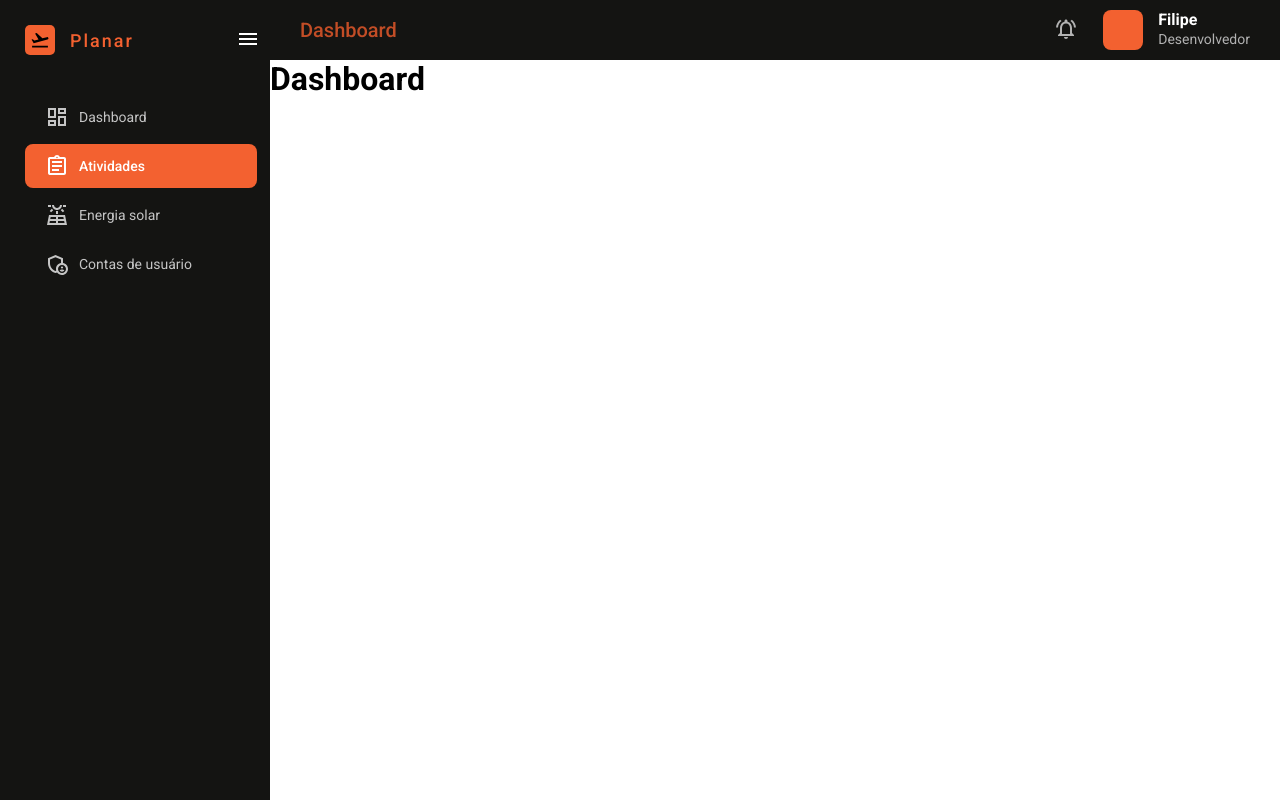
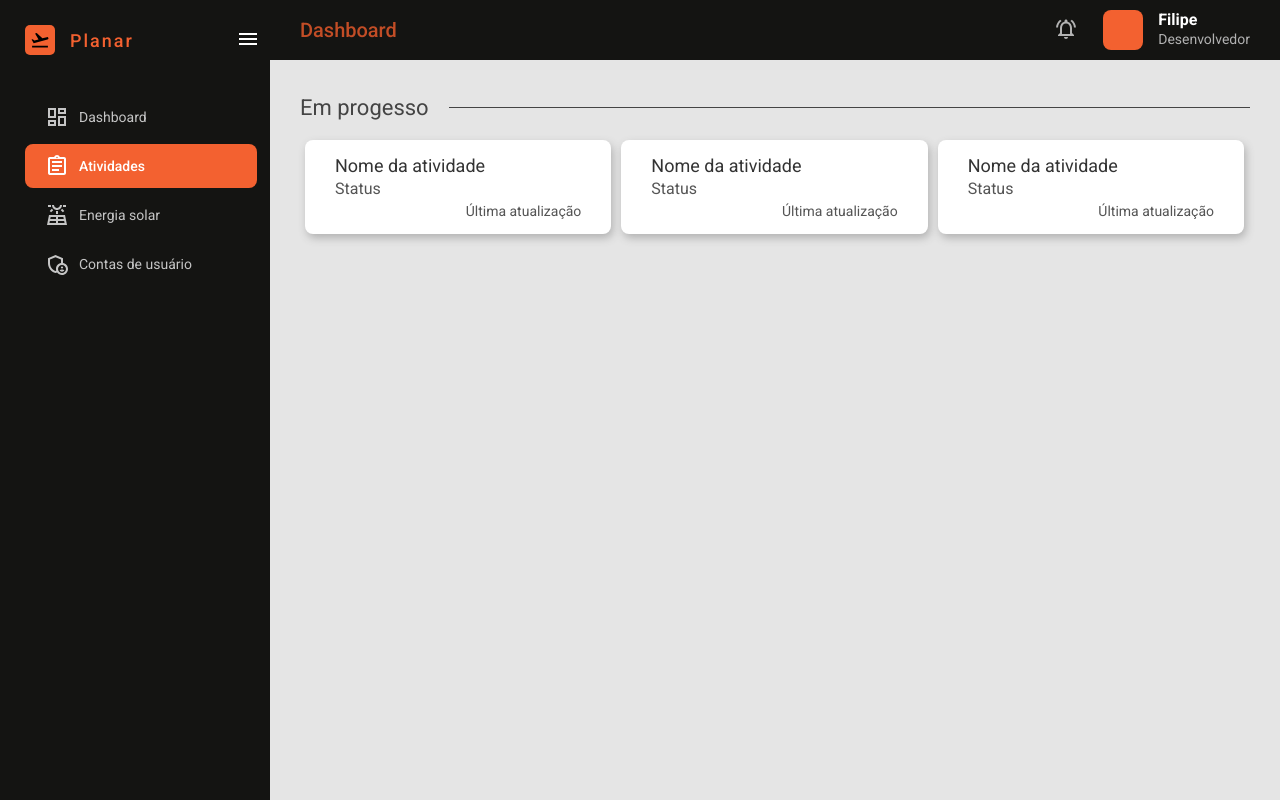
Before and after one commit to mrffilipe/planar-react-web-client, a React (Vite) app: page /activity in a window 1280 px wide. Built offline with nearby package versions, Linux system fonts and the light colour scheme; the HTML template or start-up script is replaced by a standard one.

Commit message:
Add a page activity

```diff
--- a/src/App.jsx
+++ b/src/App.jsx
@@ -2,13 +2,14 @@ import { createBrowserRouter, RouterProvider } from "react-router-dom";
 
 import Layout from "./pages/Layout";
 import Dashboard from "./pages/Dashboard";
+import Activity from "./pages/Activity";
 
 const router = createBrowserRouter([
   {
     element: <Layout />,
     children: [
       { path: "/", element: <Dashboard /> },
-      { path: "/activity", element: <Dashboard /> }
+      { path: "/activity", element: <Activity /> }
     ]
   }
 ]);
--- a/src/components/HeaderMenu/styles.module.css
+++ b/src/components/HeaderMenu/styles.module.css
@@ -8,6 +8,7 @@ header {
     justify-content: space-between;
     align-items: center;
     padding: 10px 30px;
+    z-index: 999;
 }
 
 .tab_title {
--- a/src/index.css
+++ b/src/index.css
@@ -23,4 +23,22 @@ main {
   top: 60px;
   left: 270px;
   width: calc(100% - 270px);
+  padding: 15px 30px;
+  background-color: #e5e5e5;
+  height: calc(100vh - 60px);
+  overflow-y: scroll;
 }
+
+main::-webkit-scrollbar {
+  width: 10px;
+}
+
+main::-webkit-scrollbar-thumb {
+  background-color: var(--accent-color);
+  /* border-radius: 8px; */
+}
+
+main::-webkit-scrollbar-track {
+  background: var(--alternative-color);
+  /* border-radius: 8px; */
+}
--- /dev/null
+++ b/src/pages/Activity/index.jsx
@@ -0,0 +1,40 @@
+import { Link } from "react-router-dom";
+import styles from "./styles.module.css";
+
+const Activity = () => {
+    return (
+        <div className={styles.activity_container}>
+            <section className={styles.activity_section}>
+                <div>
+                    <h2>Em progesso</h2>
+                    <span />
+                </div>
+                <ul className={styles.activities_list}>
+                    <li>
+                        <Link>
+                            <h3>Nome da atividade</h3>
+                            <h4>Status</h4>
+                            <h5>Última atualização</h5>
+                        </Link>
+                    </li>
+                    <li>
+                        <Link>
+                            <h3>Nome da atividade</h3>
+                            <h4>Status</h4>
+                            <h5>Última atualização</h5>
+                        </Link>
+                    </li>
+                    <li>
+                        <Link>
+                            <h3>Nome da atividade</h3>
+                            <h4>Status</h4>
+                            <h5>Última atualização</h5>
+                        </Link>
+                    </li>
+                </ul>
+            </section>
+        </div>
+    );
+}
+
+export default Activity;
--- /dev/null
+++ b/src/pages/Activity/styles.module.css
@@ -0,0 +1,72 @@
+.activity_container {}
+
+.activity_section {
+    margin-top: 20px;
+}
+
+.activity_section>div {
+    display: flex;
+    align-items: center;
+}
+
+.activity_section div>h2 {
+    font-size: 22px;
+    color: #444;
+    font-weight: 400;
+}
+
+.activity_section div>span {
+    background-color: #444;
+    display: inline-block;
+    flex: 1;
+    height: 1px;
+    margin-left: 20px;
+}
+
+.activities_list {
+    margin-top: 15px;
+    list-style: none;
+    display: flex;
+    flex-wrap: wrap;
+}
+
+.activities_list li {
+    width: calc(33.3% - 10px);
+    margin: 5px;
+    background-color: #fff;
+    border-radius: 8px;
+    box-shadow: 2px 4px 8px #b2b2b2;
+    transition: all 0.2s ease-in;
+}
+
+.activities_list li:hover {
+    background-color: #ddd;
+}
+
+.activities_list li a {
+    padding: 15px 30px;
+    display: flex;
+    flex-flow: column wrap;
+    align-items: flex-start;
+}
+
+.activities_list li h3 {
+    font-size: 18px;
+    color: #333;
+    font-weight: 400;
+}
+
+.activities_list li h4 {
+    margin-top: 3px;
+    font-size: 16px;
+    color: #555;
+    font-weight: 400;
+}
+
+.activities_list li h5 {
+    margin-top: 5px;
+    font-size: 14px;
+    color: #555;
+    font-weight: 400;
+    align-self: flex-end;
+}
--- a/src/pages/Dashboard/index.jsx
+++ b/src/pages/Dashboard/index.jsx
@@ -3,7 +3,7 @@ import styles from "./styles.module.css";
 const Dashboard = () => {
     return (
         <div>
-            <h1>Dashboard</h1>
+
         </div>
     );
 }
```
